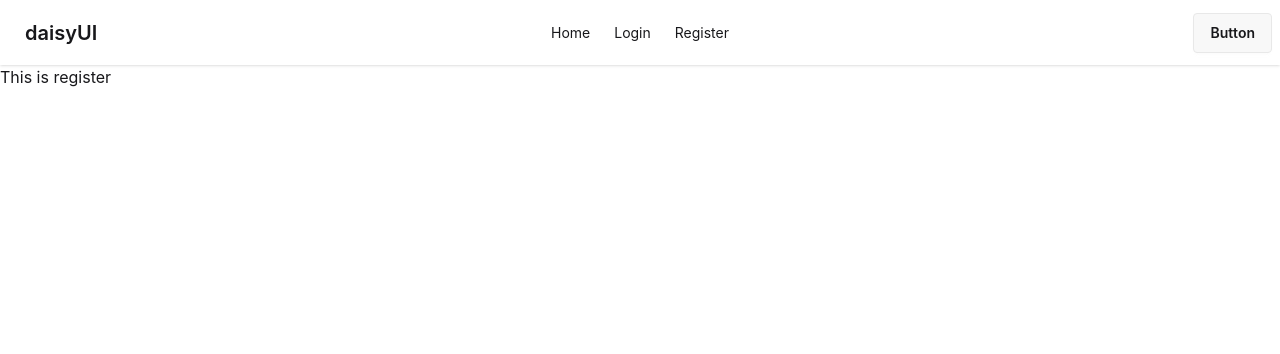
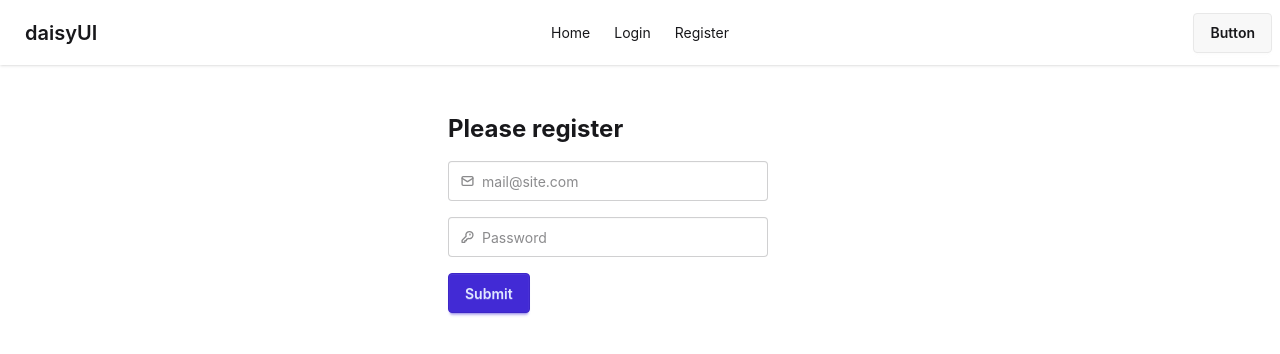
Before and after one commit to areful75/explore-email-password-auth-final, a React (Vite) app: page /register in a window 1280 px wide. Shown: the top 354 px of the page. Built offline with nearby package versions, Linux system fonts and the light colour scheme.

Commit message:
added registration form and authentaciton

```diff
--- a/package.json
+++ b/package.json
@@ -11,6 +11,7 @@
   },
   "dependencies": {
     "@tailwindcss/vite": "^4.2.1",
+    "firebase": "^12.10.0",
     "react": "^19.2.0",
     "react-dom": "^19.2.0",
     "react-router": "^7.13.1",
--- a/src/components/Register.jsx
+++ b/src/components/Register.jsx
@@ -1,10 +1,85 @@
 import React from 'react';
+import { auth } from '../firebase.init';
+import { createUserWithEmailAndPassword } from 'firebase/auth';
 
 const Register = () => {
+    const handleRegister=(event)=>{
+        event.preventDefault();
+        const email=event.target.email.value;
+        const password=event.target.password.value;
+
+        console.log(email,password);
+
+        //create user
+
+        createUserWithEmailAndPassword(auth, email, password)
+        .then(result=>{
+            console.log(result);
+        })
+            .catch(error=>{
+                console.log(error);
+            });
+
+
+    }
     return (
-        <div>
-           <h1>This is register</h1>
-        </div>
+       <div className='max-w-sm mx-auto mt-12 '>
+        <h2 className='text-2xl font-bold mb-4'>Please register</h2>
+         <form className='space-y-4' onSubmit={handleRegister}>
+            {/* email field */}
+
+                    <label className="input validator join-item">
+                        <svg className="h-[1em] opacity-50" xmlns="http://www.w3.org/2000/svg" viewBox="0 0 24 24">
+                            <g
+                                strokeLinejoin="round"
+                                strokeLinecap="round"
+                                strokeWidth="2.5"
+                                fill="none"
+                                stroke="currentColor"
+                            >
+                                <rect width="20" height="16" x="2" y="4" rx="2"></rect>
+                                <path d="m22 7-8.97 5.7a1.94 1.94 0 0 1-2.06 0L2 7"></path>
+                            </g>
+                        </svg>
+                        <input name="email" type="email" placeholder="mail@site.com" required />
+                    </label>
+                    <div className="validator-hint hidden">Enter valid email address</div>
+
+            <br />
+            {/* password field */}
+            <label className="input validator">
+                <svg className="h-[1em] opacity-50" xmlns="http://www.w3.org/2000/svg" viewBox="0 0 24 24">
+                    <g
+                        strokeLinejoin="round"
+                        strokeLinecap="round"
+                        strokeWidth="2.5"
+                        fill="none"
+                        stroke="currentColor"
+                    >
+                        <path
+                            d="M2.586 17.414A2 2 0 0 0 2 18.828V21a1 1 0 0 0 1 1h3a1 1 0 0 0 1-1v-1a1 1 0 0 1 1-1h1a1 1 0 0 0 1-1v-1a1 1 0 0 1 1-1h.172a2 2 0 0 0 1.414-.586l.814-.814a6.5 6.5 0 1 0-4-4z"
+                        ></path>
+                        <circle cx="16.5" cy="7.5" r=".5" fill="currentColor"></circle>
+                    </g>
+                </svg>
+                <input
+                    type="password"
+                    name='password'
+                    required
+                    placeholder="Password"
+                    minLength="8"
+                    pattern="(?=.*\d)(?=.*[a-z])(?=.*[A-Z]).{8,}"
+                    title="Must be more than 8 characters, including number, lowercase letter, uppercase letter"
+                />
+            </label>
+            <p className="validator-hint hidden">
+                Must be more than 8 characters, including
+                <br />At least one number <br />At least one lowercase letter <br />At least one uppercase letter
+            </p>
+            <br />
+            <input className='btn btn-primary' type="submit" value="Submit" />
+        </form>
+       </div>
     );
 };
 
--- /dev/null
+++ b/src/firebase.init.js
@@ -0,0 +1,26 @@
+// Import the functions you need from the SDKs you need
+import { initializeApp } from "firebase/app";
+import { getAnalytics } from "firebase/analytics";
+import { getAuth } from "firebase/auth";
+
+// TODO: Add SDKs for Firebase products that you want to use
+// https://firebase.google.com/docs/web/setup#available-libraries
+
+// Your web app's Firebase configuration
+// For Firebase JS SDK v7.20.0 and later, measurementId is optional
+const firebaseConfig = {
+  apiKey: "AIzaSyBKg5MMONJw3S0CeouWNZl19OgWrDMo5iI",
+  authDomain: "explore-email-pasword-auth-f.firebaseapp.com",
+  projectId: "explore-email-pasword-auth-f",
+  storageBucket: "explore-email-pasword-auth-f.firebasestorage.app",
+  messagingSenderId: "650506639945",
+  appId: "1:650506639945:web:1040ba2ec93bc2e6623d98",
+  measurementId: "G-H6SPMYCGZ6"
+};
+
+// Initialize Firebase
+const app = initializeApp(firebaseConfig);
+ const analytics = getAnalytics(app);
+ // Initialize Firebase Authentication and get a reference to the service
+
+ export const auth = getAuth(app);
```
Also changed, not shown: 1 other file (tests, documents, lock files or other folders).
